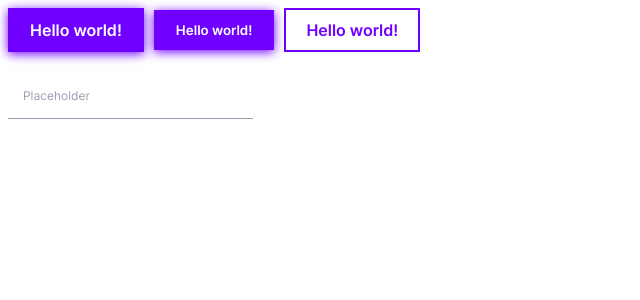
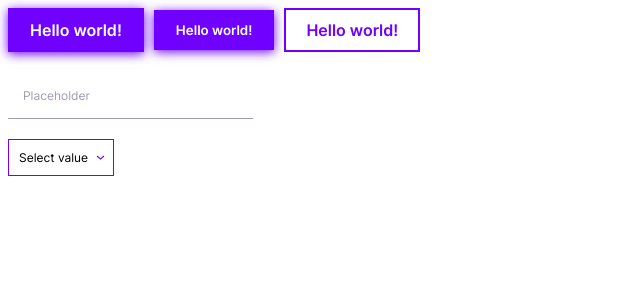
Before and after one commit to shevelidze/marketsuper, a React (Create React App) app: page / in a window 1280 px wide. Shown: the top 300 px of the page, without its empty margins (0-640 px from the left). Built offline with nearby package versions, Linux system fonts and the light colour scheme.

Commit message:
Add select component

```diff
--- /dev/null
+++ b/src/components/ui/Select/Select.module.css
@@ -0,0 +1,41 @@
+.root {
+  position: relative;
+
+  user-select: none;
+}
+
+.root.max-content {
+  width: max-content;
+}
+
+.head {
+  border: 1px solid var(--primary-color);
+  padding: 10px;
+
+  display: flex;
+  align-items: center;
+  justify-content: space-between;
+  gap: 10px;
+}
+
+.body {
+  position: absolute;
+  top: 100%;
+  width: 100%;
+}
+
+.arrow {
+  --rotation: 0deg;
+
+  transform: rotate(var(--rotation));
+
+  transition: transform var(--transition);
+}
+
+.arrow.down {
+  --rotation: 90deg;
+}
+
+.arrow.up {
+  --rotation: -90deg;
+}
--- /dev/null
+++ b/src/components/ui/Select/SelectContext.ts
@@ -0,0 +1,12 @@
+import React from 'react';
+
+export type SelectValueSetter = (
+  value: any,
+  headChildren: React.ReactNode
+) => void;
+
+const SelectContext = React.createContext<SelectValueSetter>(() => {
+  throw new Error('Failed to find select ancestor.');
+});
+
+export default SelectContext;
--- /dev/null
+++ b/src/components/ui/Select/index.tsx
@@ -0,0 +1,63 @@
+import React, { useState } from 'react';
+import { ReactComponent as Arrow } from '../../../icons/arrow.svg';
+import SelectContext, { SelectValueSetter } from './SelectContext';
+import styles from './Select.module.css';
+
+export interface SelectProps
+  extends React.PropsWithChildren,
+    React.HTMLAttributes<HTMLDivElement> {
+  onValueChange?: (value: string) => void;
+  head: React.ReactNode | ((head: React.ReactNode) => React.ReactNode);
+}
+
+const Select: React.FC<SelectProps> = ({
+  children,
+  onValueChange,
+  className,
+  head,
+  ...rootProps
+}) => {
+  const [value, setValue] = useState<string>('');
+  const [bodyIsShown, setBodyIsShown] = useState<boolean>(false);
+  const [selectedChildren, setSelectedChildren] =
+    useState<React.ReactNode>(null);
+
+  const setValueWithCallback: SelectValueSetter = (value, headChildren) => {
+    onValueChange?.(value);
+    setBodyIsShown(false);
+    setValue(value);
+    setSelectedChildren(headChildren);
+  };
+
+  const rootClassList = [styles.root];
+
+  if (className !== undefined) rootClassList.push(className);
+
+  return (
+    <SelectContext.Provider value={setValueWithCallback}>
+      <div className={rootClassList.join(' ')} {...rootProps}>
+        <div
+          className={styles.head}
+          onClick={setBodyIsShown.bind(null, !bodyIsShown)}
+        >
+          <div>
+            {typeof head === 'function'
+              ? head(selectedChildren)
+              : selectedChildren || head}
+          </div>
+          <Arrow
+            className={[
+              styles.arrow,
+              bodyIsShown ? styles.up : styles.down,
+            ].join(' ')}
+          />
+        </div>
+        {bodyIsShown && <div className={styles.body}>{children}</div>}
+      </div>
+      <input value={value} type="hidden" />
+    </SelectContext.Provider>
+  );
+};
+
+export default Select;
+export { SelectContext };
--- /dev/null
+++ b/src/components/ui/SelectItem/SelectItem.module.css
@@ -0,0 +1,10 @@
+.root {
+  border: 1px solid var(--primary-color);
+  border-top: none;
+  padding: 10px;
+}
+
+.root:hover {
+  background: var(--secondary-color);
+  color: var(--background-color);
+}
--- /dev/null
+++ b/src/components/ui/SelectItem/index.tsx
@@ -0,0 +1,18 @@
+import React, { useContext } from 'react';
+import SelectContext from '../Select/SelectContext';
+import styles from './SelectItem.module.css';
+
+export interface SelectItemProps extends React.PropsWithChildren {
+  value: string;
+}
+
+const SelectItem: React.FC<SelectItemProps> = ({ children, value }) => {
+  const setValue = useContext(SelectContext);
+  return (
+    <div onClick={setValue.bind(null, value, children)} className={styles.root}>
+      {children}
+    </div>
+  );
+};
+
+export default SelectItem;
--- a/src/components/ui/index.tsx
+++ b/src/components/ui/index.tsx
@@ -1,4 +1,6 @@
 import Button from "./Button";
 import Input from "./Input";
+import Select from './Select';
+import SelectItem from './SelectItem';
 
-export { Button, Input };
+export { Button, Input, Select, SelectItem };
--- a/src/pages/UiTest/index.tsx
+++ b/src/pages/UiTest/index.tsx
@@ -11,6 +11,18 @@ const UiTest: React.FC = () => {
         <ui.Button disabled>Hello world!</ui.Button>
       </div>
       <ui.Input placeholder="Placeholder" />
+      <ui.Select
+        placeholder="Choose value"
+        onValueChange={(value) => console.log(value)}
+        head={(children) =>
+          children ? <>Selected value: {children}</> : 'Select value'
+        }
+        style={{ width: 'max-content' }}
+      >
+        <ui.SelectItem value="1">First</ui.SelectItem>
+        <ui.SelectItem value="2">Second</ui.SelectItem>
+        <ui.SelectItem value="3">Third</ui.SelectItem>
+      </ui.Select>
     </div>
   );
 };
```
Also changed, not shown: src/icons/arrow.svg (added).
